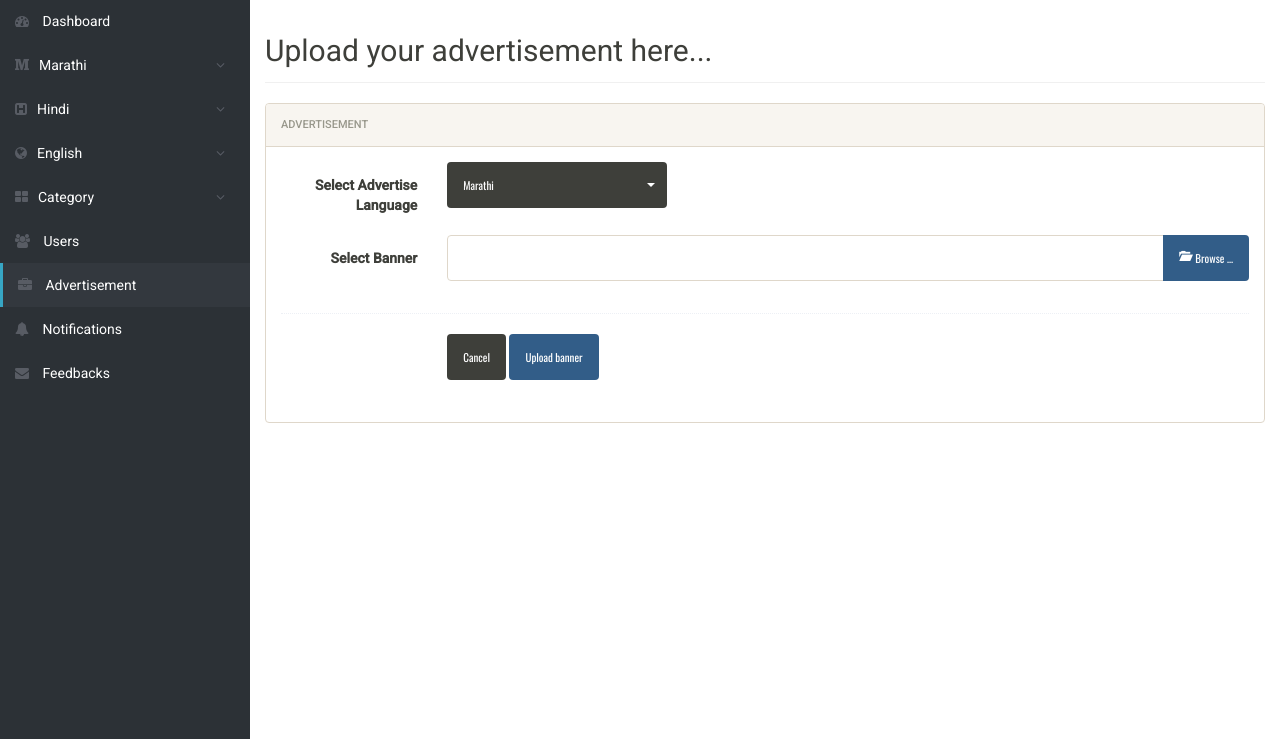
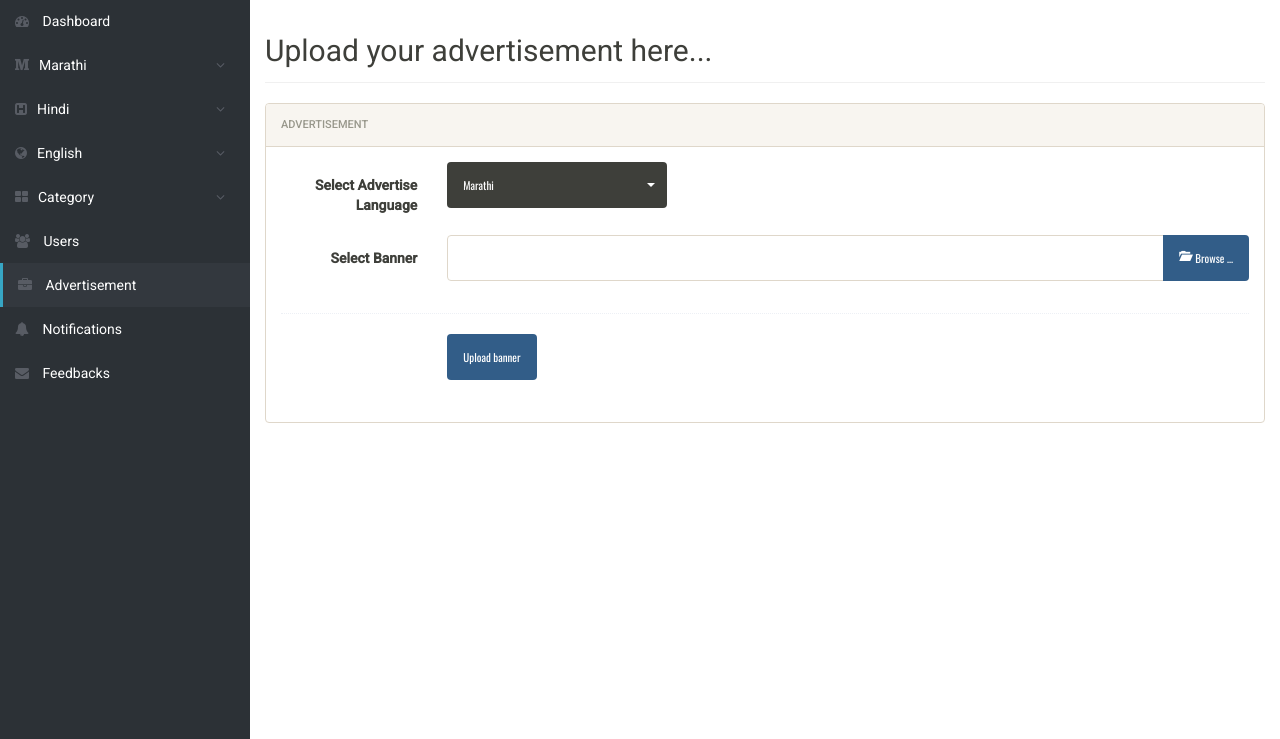
Before and after one commit to desaiashish212/admin, a PHP site: page /add_advertise.php in a window 1280 px wide. Shown: the part 61-800 px from the top of the page. Run offline with PHP 8.4, Linux system fonts and the light colour scheme; a user stored in the database is signed in; data comes from the database, SQL or seed files in the repository.

Commit message:
Testing and icon

```diff
--- a/add_advertise.php
+++ b/add_advertise.php
@@ -200,7 +200,6 @@ if(isset($_SESSION["id"]) and isset($_SESSION["user"]))
 									<div class="hr-dashed"></div>
 									<div class="form-group">
 										<div class="col-sm-8 col-sm-offset-2">
-											<button class="btn btn-default" type="submit">Cancel</button>
 											<button class="btn btn-primary" type="submit" value="submit">Upload banner</button>
 										</div>
 									</div>
```
Also changed, not shown: RAW/android/holo_dark/drawable-xxhdpi/ic_drawer.png, banner/6 wordss.jpg (added).
